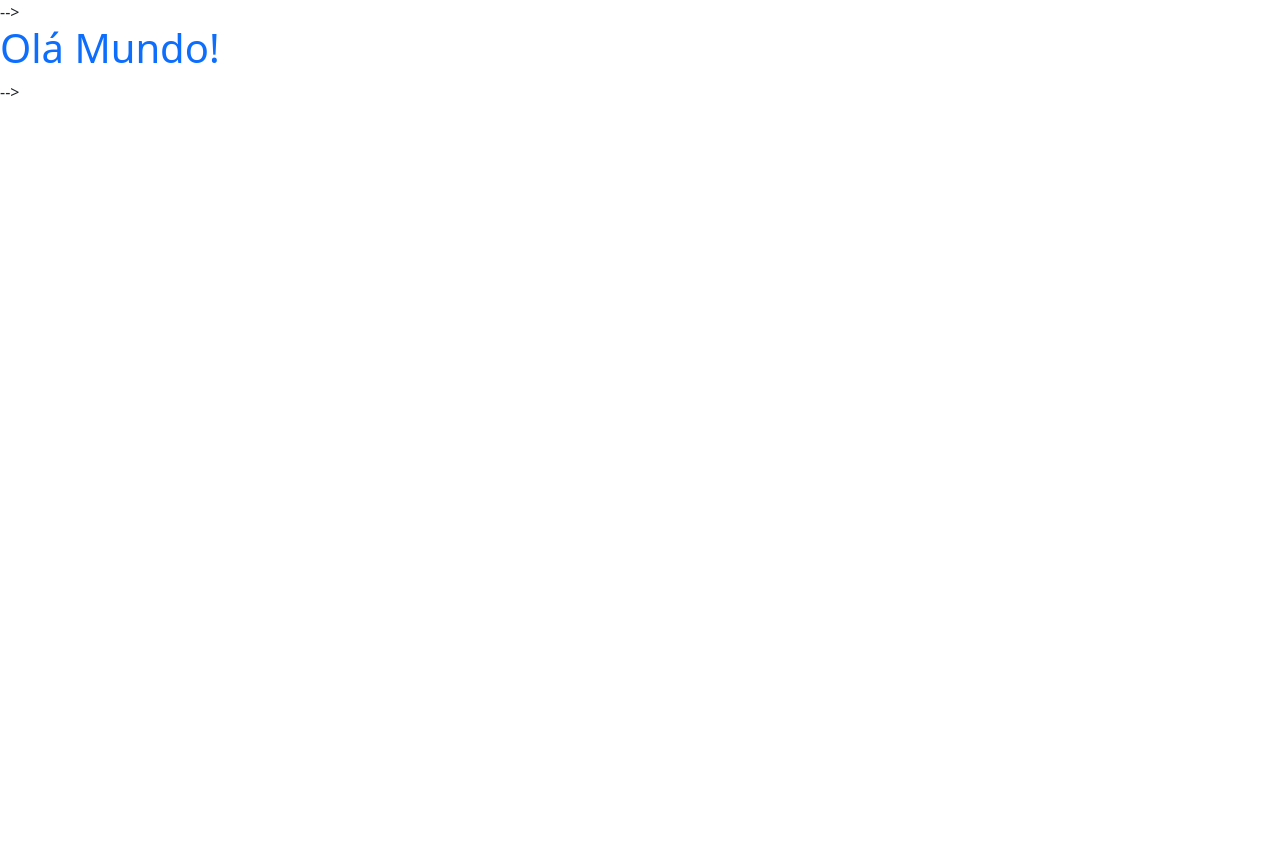
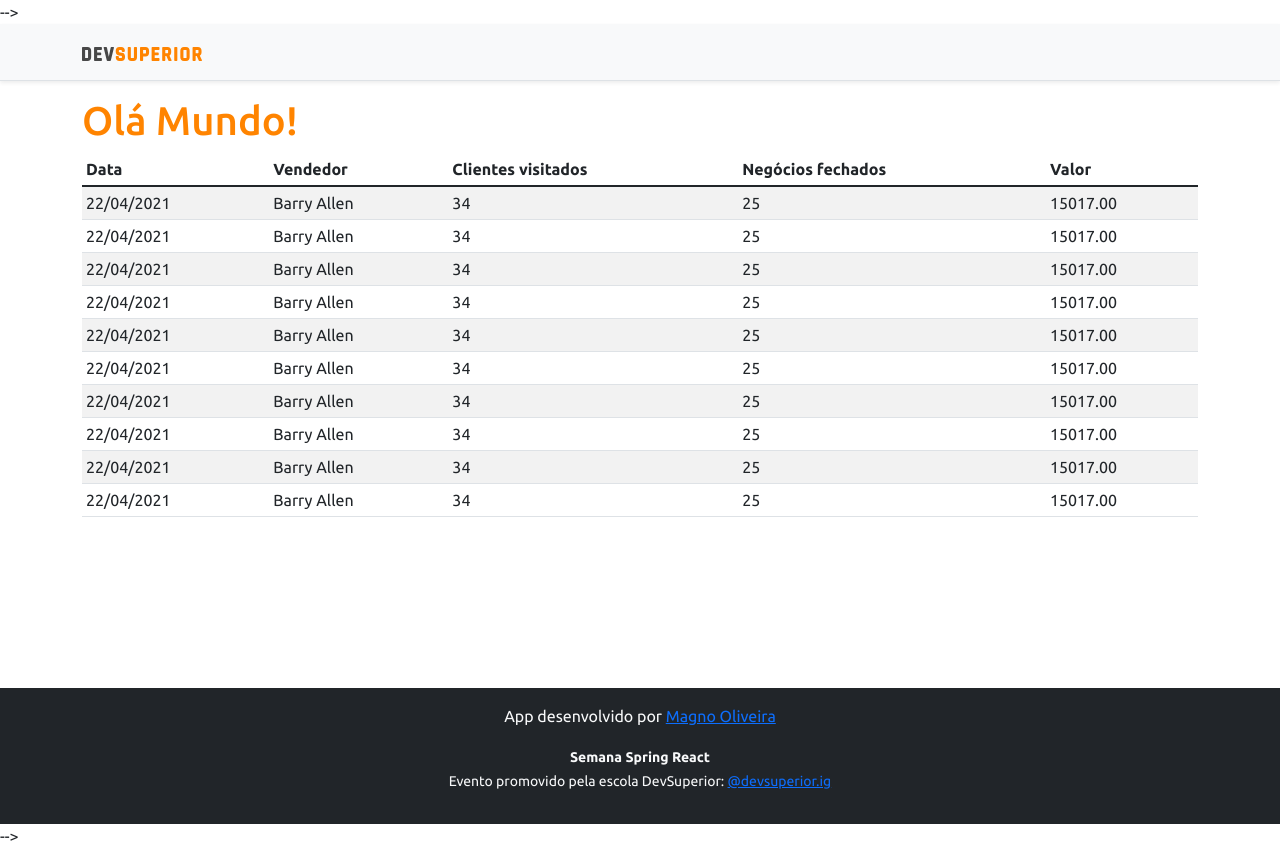
Before and after one commit to MagnoOliveira85/projeto-sds3, a React (Create React App) app in the folder frontend/: page / in a window 1280 px wide. Before the commit the page ends 800 px from the top, so only its background shows below. Built offline with nearby package versions, Linux system fonts and the light colour scheme.

Commit message:
Basic static components

```diff
--- a/frontend/src/App.tsx
+++ b/frontend/src/App.tsx
@@ -1,8 +1,18 @@
+import DataTable from "componets/datatable";
+import Footer from "componets/footer";
+import NavBar from "componets/NavBar";
+
 function App() {
   return (
-    <div>
-      <h1 className="text-primary">Olá Mundo!</h1>
-    </div>
+    <>
+      <NavBar />
+      <div className="container">
+        <h1 className="text-primary">Olá Mundo!</h1>
+
+        <DataTable />
+      </div>
+      <Footer />
+    </>
   );
 }
 
--- a/frontend/src/assets/css/styles.css
+++ b/frontend/src/assets/css/styles.css
@@ -0,0 +1,32 @@
+@import url('https://fonts.googleapis.com/css2?family=Ubuntu:wght@300;400;500;700&display=swap');
+:root {
+    --color-primary: #FF8400;
+}
+
+html, body {
+    height: 100%;
+    font-family: "Ubuntu", sans-serif;
+}
+
+#root {
+    display: flex;
+    flex-direction: column;
+    height: 100%;
+}
+
+.content {
+    flex: 1 0 auto;
+}
+
+.footer {
+    flex-shrink: 0;
+    text-align: center;
+}
+
+.bg-primary {
+    background-color: var(--color-primary) !important;
+}
+
+.text-primary {
+    color: var(--color-primary) !important;
+}
--- /dev/null
+++ b/frontend/src/componets/NavBar/index.tsx
@@ -0,0 +1,15 @@
+import ImgDsDark from 'assets/img/ds-dark.svg';
+
+const NavBar = () => {
+    return (
+        <div className="d-flex flex-column flex-md-row align-items-center p-3 px-md-4 mb-3 bg-light border-bottom shadow-sm">
+            <div className="container">
+                <nav className="my-2 my-md-0 mr-md-3">
+                    <img src={ImgDsDark} alt="DevSuperior" width="120" />
+                </nav>
+            </div>
+        </div>
+    );
+}
+
+export default NavBar;
--- /dev/null
+++ b/frontend/src/componets/datatable/index.tsx
@@ -0,0 +1,91 @@
+const DataTable = () => {
+    return (
+        <div className="table-responsive">
+            <table className="table table-striped table-sm">
+                <thead>
+                    <tr>
+                        <th>Data</th>
+                        <th>Vendedor</th>
+                        <th>Clientes visitados</th>
+                        <th>Negócios fechados</th>
+                        <th>Valor</th>
+                    </tr>
+                </thead>
+                <tbody>
+                <tr>
+                        <td>22/04/2021</td>
+                        <td>Barry Allen</td>
+                        <td>34</td>
+                        <td>25</td>
+                        <td>15017.00</td>
+                    </tr>
+                    <tr>
+                        <td>22/04/2021</td>
+                        <td>Barry Allen</td>
+                        <td>34</td>
+                        <td>25</td>
+                        <td>15017.00</td>
+                    </tr>
+                    <tr>
+                        <td>22/04/2021</td>
+                        <td>Barry Allen</td>
+                        <td>34</td>
+                        <td>25</td>
+                        <td>15017.00</td>
+                    </tr>
+                    <tr>
+                        <td>22/04/2021</td>
+                        <td>Barry Allen</td>
+                        <td>34</td>
+                        <td>25</td>
+                        <td>15017.00</td>
+                    </tr>
+                    <tr>
+                        <td>22/04/2021</td>
+                        <td>Barry Allen</td>
+                        <td>34</td>
+                        <td>25</td>
+                        <td>15017.00</td>
+                    </tr>
+                    <tr>
+                        <td>22/04/2021</td>
+                        <td>Barry Allen</td>
+                        <td>34</td>
+                        <td>25</td>
+                        <td>15017.00</td>
+                    </tr>
+                    <tr>
+                        <td>22/04/2021</td>
+                        <td>Barry Allen</td>
+                        <td>34</td>
+                        <td>25</td>
+                        <td>15017.00</td>
+                    </tr>
+                    <tr>
+                        <td>22/04/2021</td>
+                        <td>Barry Allen</td>
+                        <td>34</td>
+                        <td>25</td>
+                        <td>15017.00</td>
+                    </tr>
+                    <tr>
+                        <td>22/04/2021</td>
+                        <td>Barry Allen</td>
+                        <td>34</td>
+                        <td>25</td>
+                        <td>15017.00</td>
+                    </tr>
+                    <tr>
+                        <td>22/04/2021</td>
+                        <td>Barry Allen</td>
+                        <td>34</td>
+                        <td>25</td>
+                        <td>15017.00</td>
+                    </tr>
+                </tbody>
+            </table>
+        </div>
+    );
+}
+
+export default DataTable;
--- /dev/null
+++ b/frontend/src/componets/footer/index.tsx
@@ -0,0 +1,13 @@
+const Footer = () => {
+    return (
+        <footer className="footer mt-auto py-3 bg-dark">
+            <div className="container">
+                <p className="text-light">App desenvolvido por <a href="https://github.com/MagnoOliveira85" target="_blank" rel="noreferrer">Magno Oliveira</a></p>
+                <p className="text-light"><small><strong>Semana Spring React</strong><br />
+                    Evento promovido pela escola DevSuperior: <a href="https://instagram.com/devsuperior.ig" target="_blank" rel="noreferrer">@devsuperior.ig</a></small></p>
+            </div>
+        </footer>
+    );
+}
+
+export default Footer;
```
Also changed, not shown: frontend/src/assets/img/ds-dark.svg (added).
